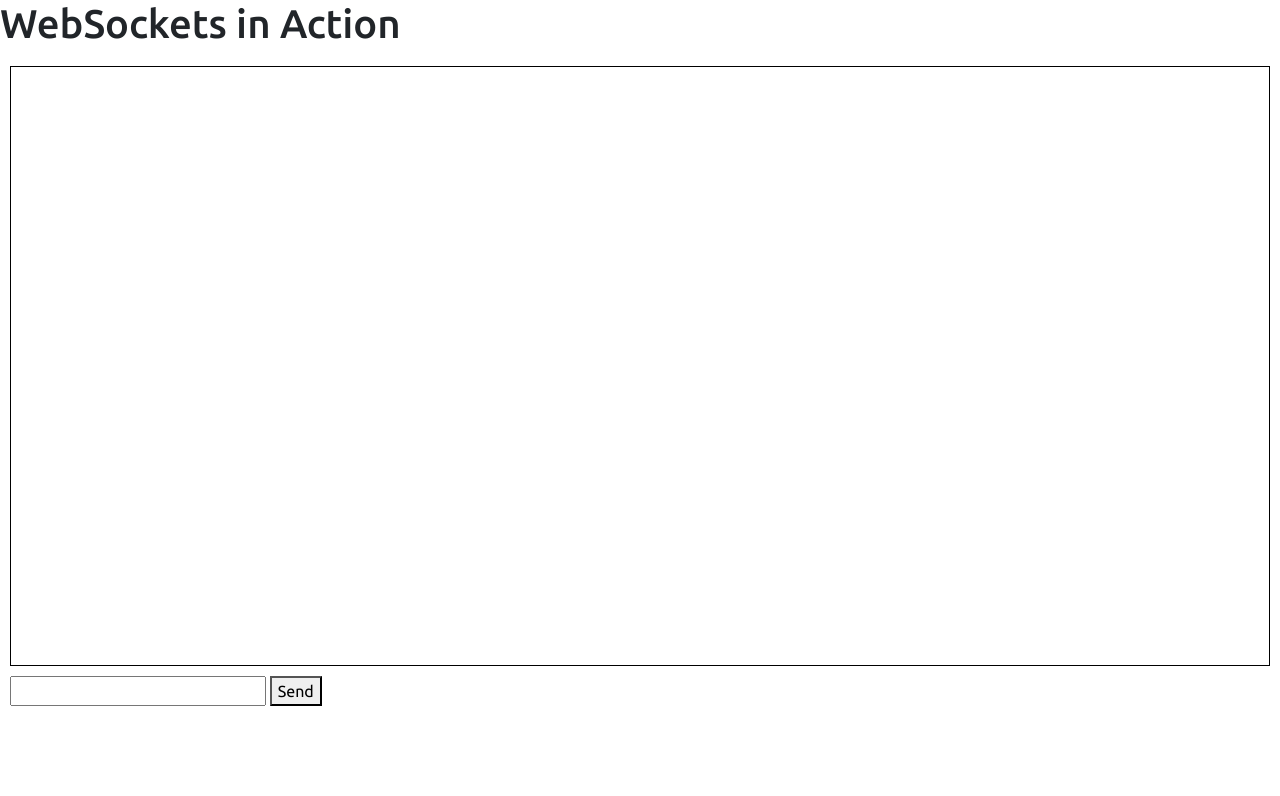
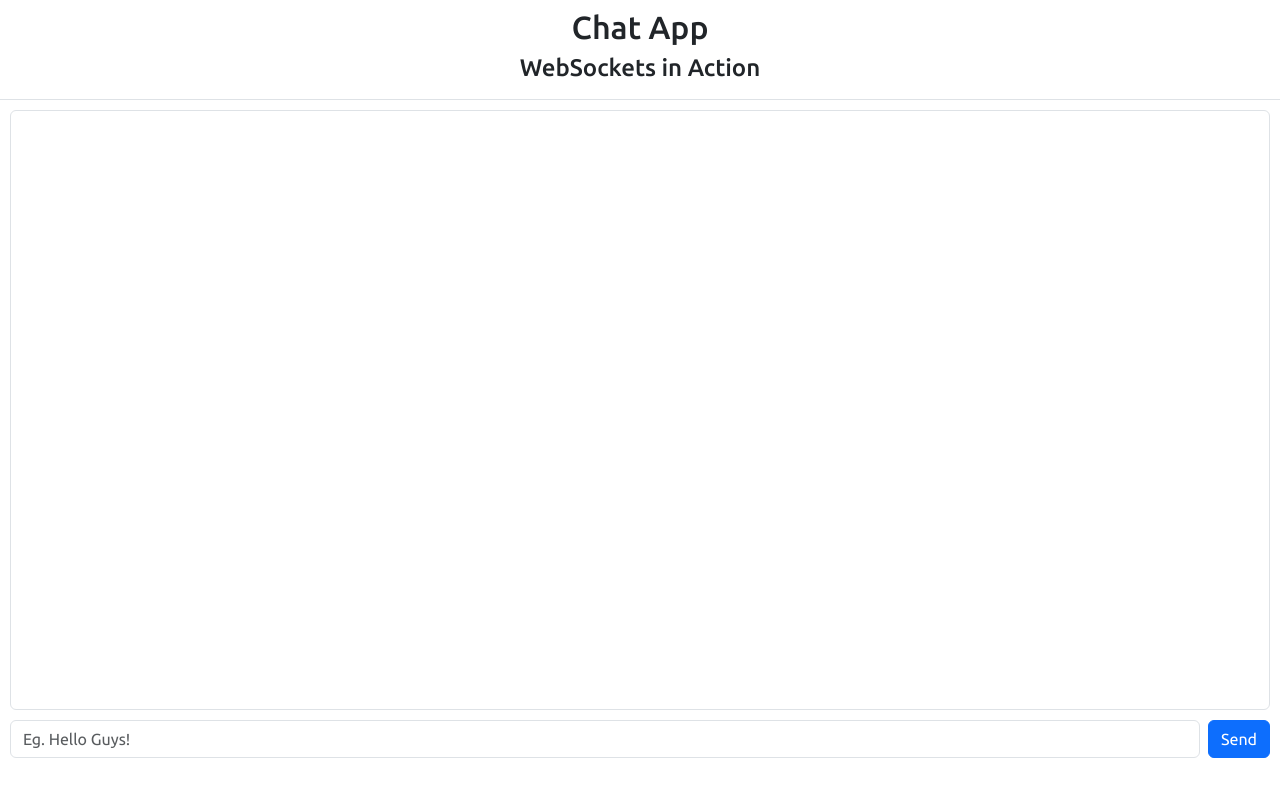
Before and after one commit to Ajan-DEP11/websockets, a website built with Parcel: page front-end/src/index.html in a window 1280 px wide. Built offline with nearby package versions, Linux system fonts and the light colour scheme; files whose address does not match are found by name.

Commit message:
Update styles

```diff
--- a/front-end/src/index.html
+++ b/front-end/src/index.html
@@ -13,12 +13,15 @@
     <script type="module" src="js/main.js"></script>
 </head>
 <body>
-    <h1>WebSockets in Action</h1>
+    <header class="p-2 text-center border-bottom">
+        <h2>Chat App</h2>
+        <h4>WebSockets in Action</h4>
+    </header>
     <main>
-        <div id="output"></div>
-        <form action="javascript:void(0)">
-            <input id="txt-message" type="text">
-            <button id="btn-send">Send</button>
+        <div class="border rounded" id="output"></div>
+        <form action="javascript:void(0)" class="d-flex gap-2">
+            <input class="form-control" id="txt-message" type="text" placeholder="Eg. Hello Guys!">
+            <button class="btn btn-primary" id="btn-send">Send</button>
         </form>
     </main>
 </body>
```
